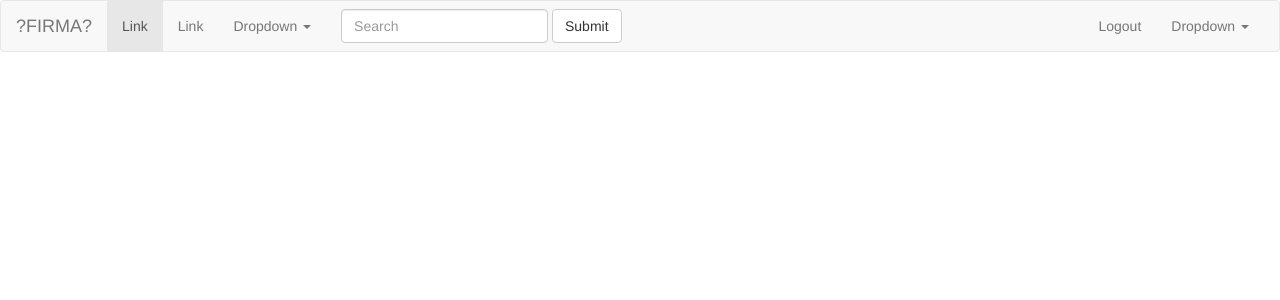
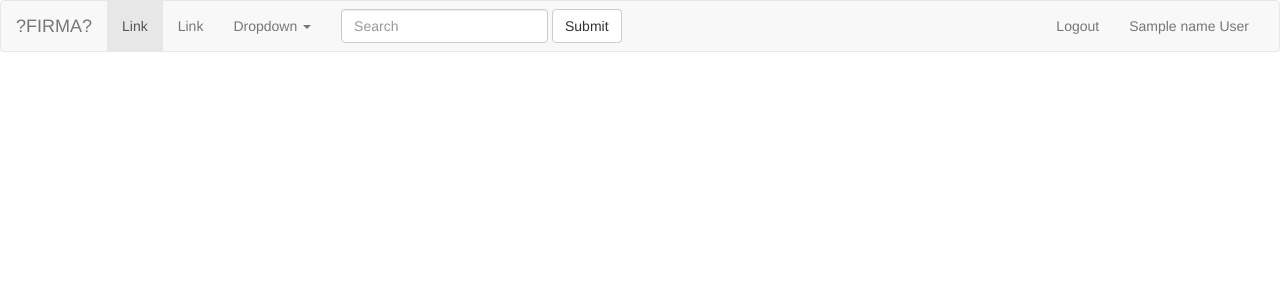
Before and after one commit to dario-podhorski/ticketing, a PHP site: template view/admin_view.php in a window 1280 px wide. Shown: the top 300 px of the page. Run offline with PHP 8.4, Linux system fonts and the light colour scheme; the template is opened without the code that fills it: most values are stand-ins (such as "Sample title", 1, 10 or a date in 2020).

Commit message:
added logged user name

```diff
--- a/view/admin_view.php
+++ b/view/admin_view.php
@@ -53,15 +53,8 @@
 
             <ul class="nav navbar-nav navbar-right">
                 <li><a href="logout.php">Logout</a></li>
-                <li class="dropdown">
-                    <a href="#" class="dropdown-toggle" data-toggle="dropdown" role="button" aria-haspopup="true" aria-expanded="false">Dropdown <span class="caret"></span></a>
-                    <ul class="dropdown-menu">
-                        <li><a href="#">Action</a></li>
-                        <li><a href="#">Another action</a></li>
-                        <li><a href="#">Something else here</a></li>
-                        <li role="separator" class="divider"></li>
-                        <li><a href="#">Separated link</a></li>
-                    </ul>
+
+                    <li><a href="#"><?php echo $name." ".$lastName ?></a></li>
                 </li>
             </ul>
     </div><!-- /.navbar-collapse -->
```
